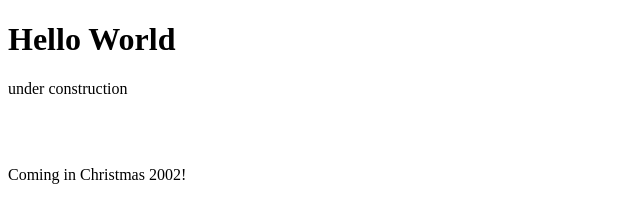
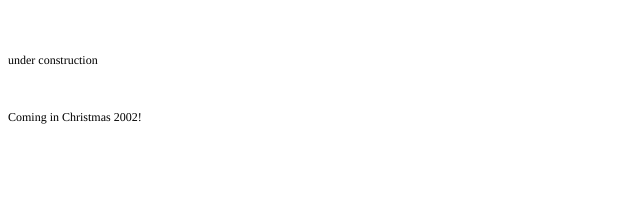
Before and after one commit to evaitkus/emmavaitkus.github.io, a plain HTML site: page index.html in a window 1280 px wide. Shown: the whole page, without its empty margins (0-640 px from the left). Drawn offline with Linux system fonts and the light colour scheme.

Commit message:
added new files

```diff
--- a/index.html
+++ b/index.html
@@ -1,9 +1,22 @@
-<!DOCTYPE html>
+<!DOCTYPE html PUBLIC "-//W3C//DTD HTML 4.01//EN" "http://www.w3.org/TR/html4/strict.dtd">
 <html>
+<head>
+  <meta http-equiv="Content-Type" content="text/html; charset=utf-8">
+  <meta http-equiv="Content-Style-Type" content="text/css">
+  <title></title>
+  <meta name="Generator" content="Cocoa HTML Writer">
+  <meta name="CocoaVersion" content="2113.5">
+  <style type="text/css">
+    p.p2 {margin: 0.0px 0.0px 12.0px 0.0px; font: 12.0px Times; color: #000000; -webkit-text-stroke: #000000}
+    p.p3 {margin: 0.0px 0.0px 0.0px 0.0px; font: 12.0px Times; color: #000000; -webkit-text-stroke: #000000; min-height: 14.0px}
+    span.s1 {font-kerning: none}
+  </style>
+</head>
 <body>
-<h1>Hello World</h1>
-<p>under construction</p>
-<br></br>
-<p> Coming in Christmas 2002! </p>
+<h1 style="margin: 0.0px 0.0px 16.1px 0.0px; font: 24.0px Times; color: #000000; -webkit-text-stroke: #000000; min-height: 29.0px"><span class="s1"><b></b></span><br></h1>
+<p class="p2"><span class="s1">under construction</span></p>
+<p class="p3"><span class="s1"></span><br></p>
+<p class="p3"><span class="s1"></span><br></p>
+<p class="p2"><span class="s1">Coming in Christmas 2002!<span class="Apple-converted-space"> </span></span></p>
 </body>
 </html>
```
Also changed, not shown: 1 other file.
